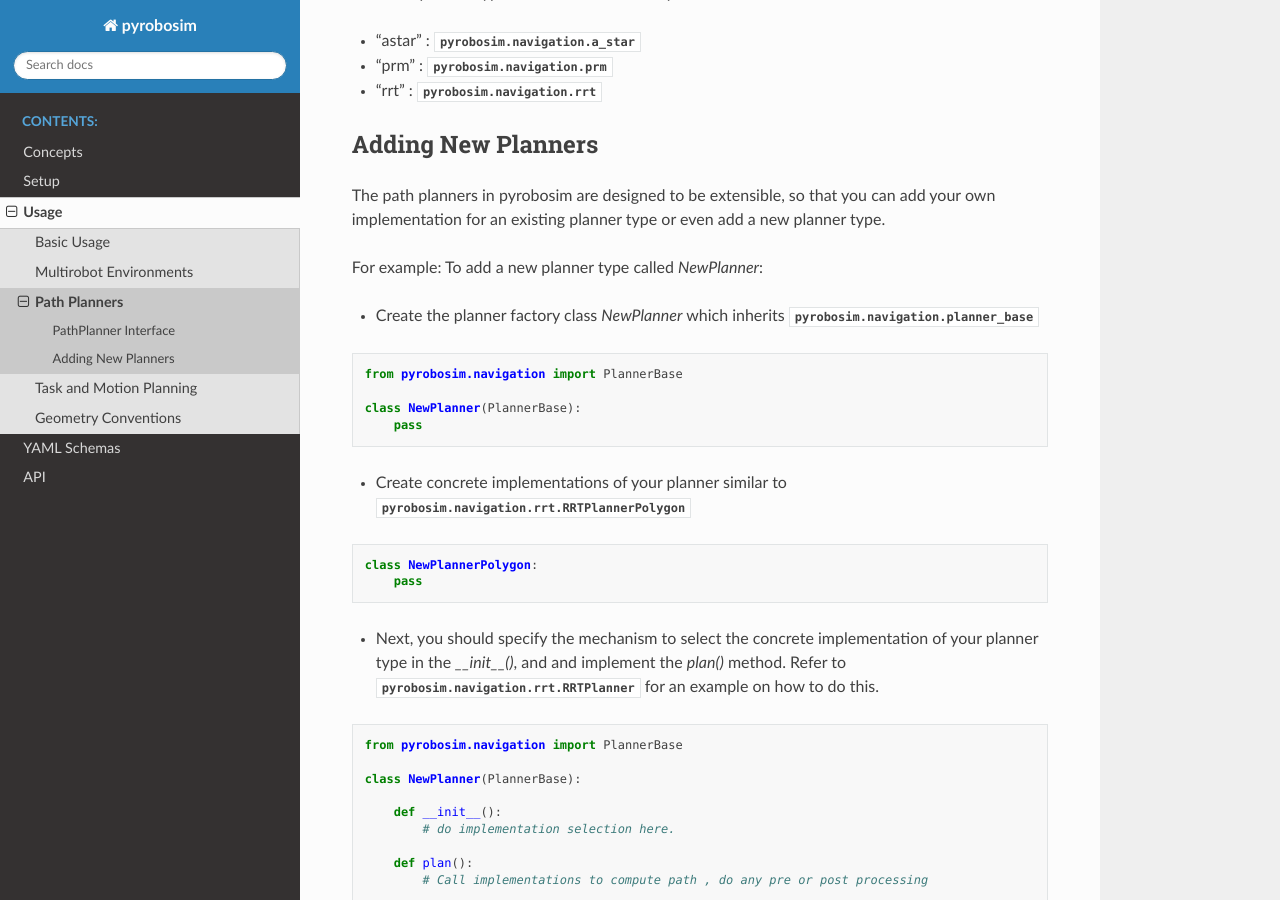
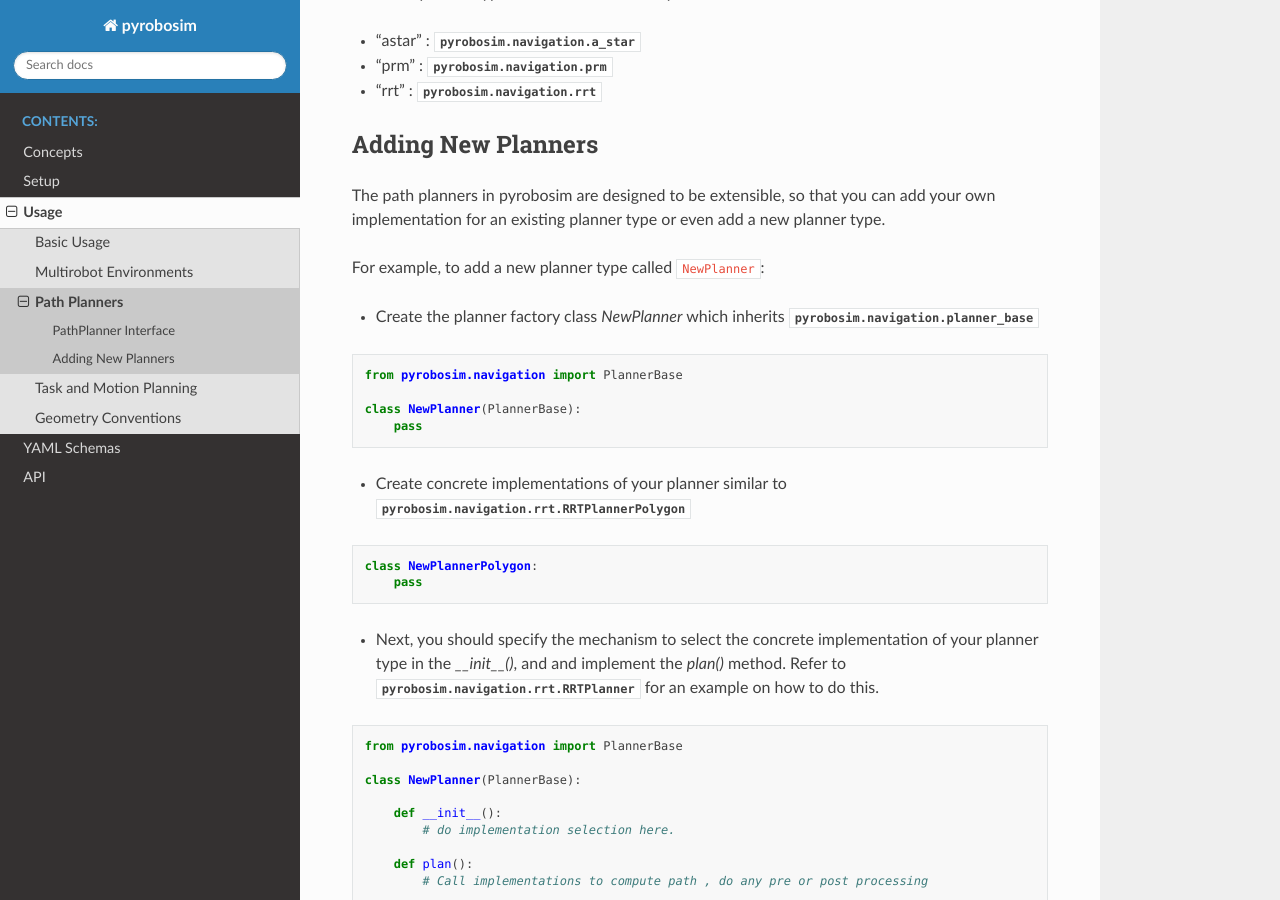
Before and after one commit to sea-bass/pyrobosim, a Sphinx documentation site: the page built from docs/source/usage/path_planners.rst, in a window 1280 px wide and 900 px high, scrolled down 560 px. Built offline with Sphinx 7.4.7 and the Read the Docs theme 2.0.0, drawn with Linux system fonts in a browser that asks for light colours.

```diff
--- a/docs/source/usage/path_planners.rst
+++ b/docs/source/usage/path_planners.rst
@@ -30,8 +30,7 @@ Adding New Planners
 
 The path planners in pyrobosim are designed to be extensible, so that you can add your own implementation for an existing planner type or even add a new planner type.
 
-For example:
-To add a new planner type called `NewPlanner`:
+For example, to add a new planner type called ``NewPlanner``:
 
 - Create the planner factory class `NewPlanner` which inherits :py:mod:`pyrobosim.navigation.planner_base`
 
```
